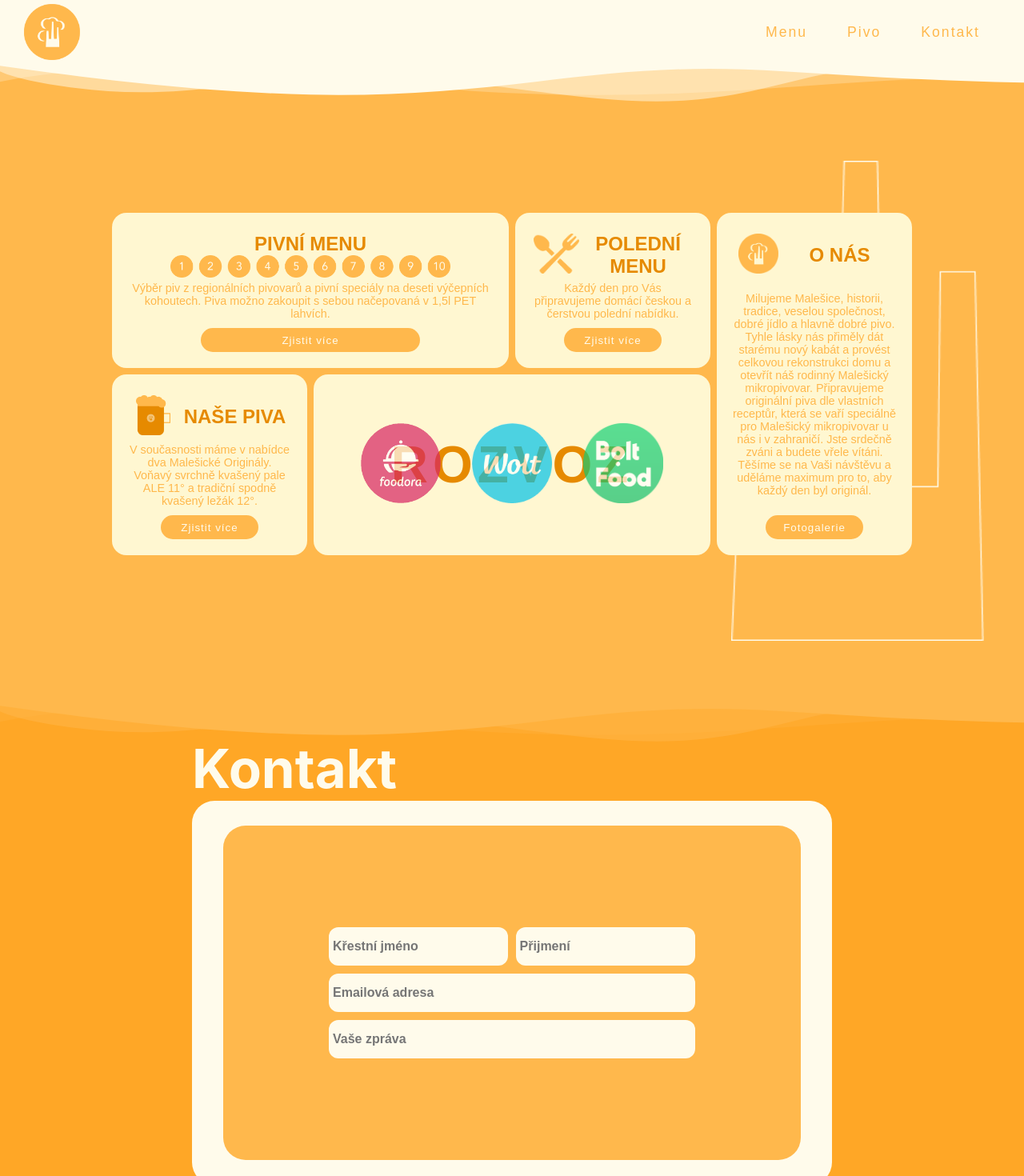
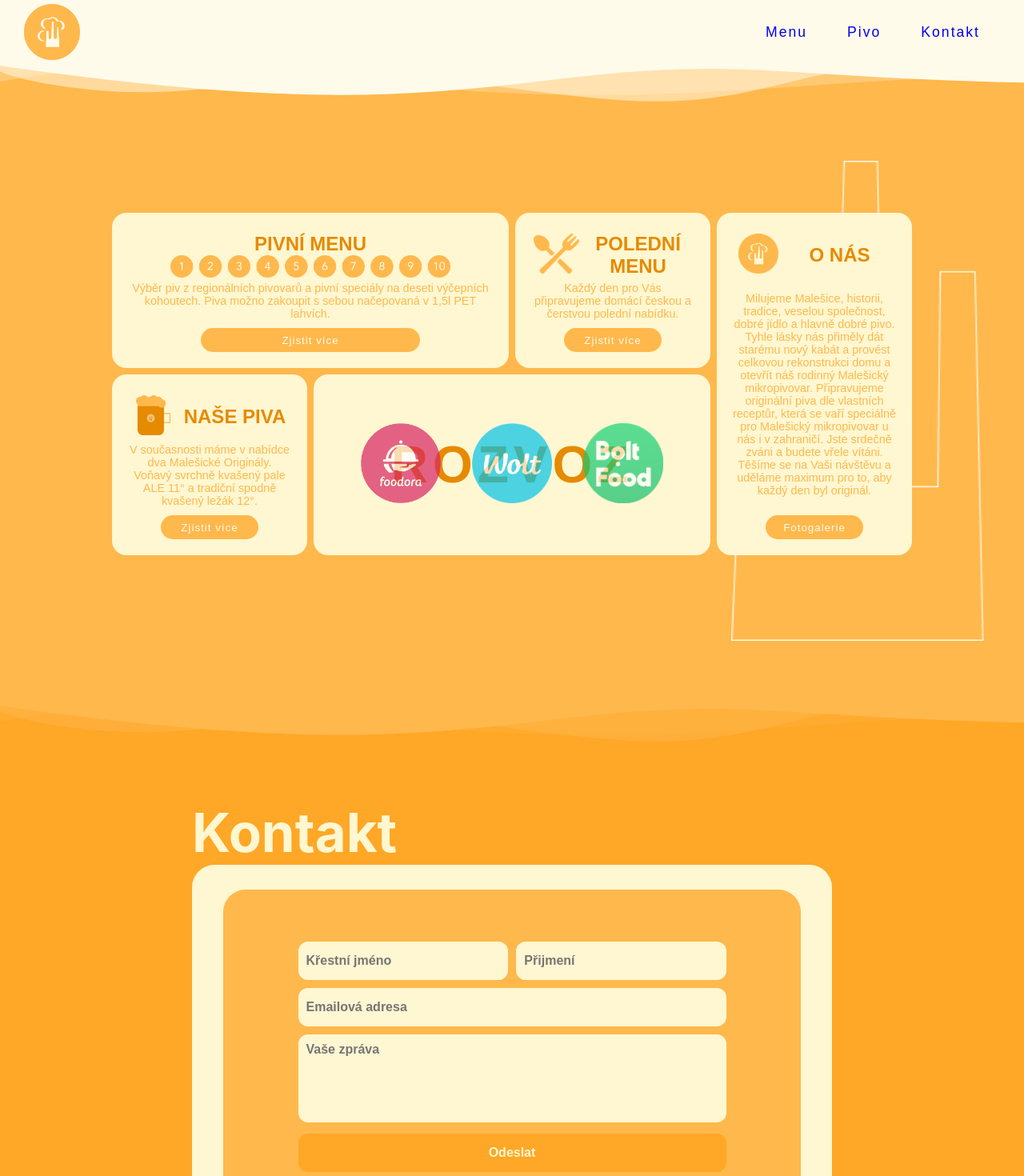
Before and after one commit to krystofkroupa/cortex-react, a React (Create React App) app: page / in a window 1280 px wide. Shown: the top 1470 px of the page at 80% size. Built offline with nearby package versions, Linux system fonts and the light colour scheme.

Commit message:
Data from contacts Form send to console, Header color invert code cleanup

```diff
--- a/src/components/Menu.js
+++ b/src/components/Menu.js
@@ -13,7 +13,8 @@ export default function Menu({isOpen, changeMenuOpen}) {
                         </Link>
                     </li>
                     <li>
-                        <Link to={'/pivni-menu'} onClick={changeMenuOpen("link")} className="underline burgerApivo burgerApivo-visible">
+                        <Link to={'/pivni-menu'} onClick={changeMenuOpen("link")}
+                              className="underline burgerApivo burgerApivo-visible">
                             Pivo
                         </Link>
                     </li>
--- a/src/pages/ContactsPage.js
+++ b/src/pages/ContactsPage.js
@@ -1,6 +1,39 @@
 import WavesDark from "../components/MainPageWavesDark";
+import {useState} from "react";
 
 export default function ContactsPage() {
+
+    const [dataInForm, setDataInForm] = useState({
+        firstName: '',
+        lastName: '',
+        email: '',
+        message: ''
+    })
+
+    function printObjectsFromDataForm() {
+        Object.entries(dataInForm).map(([key, value]) => {
+            console.log(`${key}: ${value}`)
+        })
+    }
+
+    const handleFormDataChange = (name, value) => {
+        setDataInForm({
+            ...dataInForm,
+            [name]: value
+        })
+    }
+
+    const handleFormSubmit = (event) => {
+        event.preventDefault()
+        printObjectsFromDataForm()
+        setDataInForm({
+            firstName: '',
+            lastName: '',
+            email: '',
+            message: ''
+        })
+    }
+
     return (
         <div className="main2" id="contacts-page">
             <div className="contactContainer">
@@ -9,16 +42,19 @@ export default function ContactsPage() {
                 </div>
                 <div className="contactForm">
                     <div className="formContainer">
-                        <form action="">
+                        <form onSubmit={handleFormSubmit}>
                             <div className="nameContainer">
-                                <input type="text" name="firstname" placeholder="Křestní jméno"/>
-                                <input type="text" name="lastname" placeholder="Přijmení"/>
+                                <input value={dataInForm.firstName} onChange={(e) => handleFormDataChange('firstName', e.target.value)} type="text" name="firstname" placeholder="Křestní jméno"/>
+                                <input value={dataInForm.lastName} onChange={(e) => handleFormDataChange('lastName', e.target.value)} type="text" name="lastname" placeholder="Přijmení"/>
                             </div>
                             <div className="emailContainer">
-                                <input type="text" name="email" placeholder="Emailová adresa"/>
+                                <input value={dataInForm.email} onChange={(e) => handleFormDataChange('email', e.target.value)} type="text" name="email" placeholder="Emailová adresa"/>
                             </div>
                             <div className="textContainer">
-                                <input type="text" name="text" placeholder="Vaše zpráva"/>
+                                <textarea value={dataInForm.message} onChange={(e) => handleFormDataChange('message', e.target.value)} placeholder="Vaše zpráva" name="message" rows="5" cols="50"/>
+                            </div>
+                            <div className="sendButtonContainer">
+                                <button type="submit">Odeslat</button>
                             </div>
                         </form>
                     </div>
--- a/src/sass/burger.sass
+++ b/src/sass/burger.sass
@@ -51,14 +51,16 @@ $primary-font: "Avenir Next", sans-serif
     transform-origin: bottom right
     transition: transform 0.3s cubic-bezier(0.77, 0.2, 0.05, 1.0)
 
-.burger div
-  position: relative
-  z-index: 15
-  width: 25px
-  height: 3px
-  margin: 5px
-  border-radius: 8px
-  transition: all 0.3s cubic-bezier(0.77, 0.2, 0.05, 1.0)
+.burger
+  div
+    position: relative
+    z-index: 15
+    width: 25px
+    height: 3px
+    margin: 5px
+    border-radius: 8px
+    background-color: $nav-light-color
+    transition: all 0.3s cubic-bezier(0.77, 0.2, 0.05, 1.0)
 
   .burgerWrapper
     display: block
@@ -71,16 +73,6 @@ $primary-font: "Avenir Next", sans-serif
 
 .nav-active
   transform: translateX(0%)
-
-.nav-unscrolled
-  .burger
-    div
-      background: $primary-color
-
-.nav-scrolled
-  .burger
-    div
-      background-color: $light-color
 
 .burgerMenu
   ul
--- a/src/sass/contacts.sass
+++ b/src/sass/contacts.sass
@@ -1,5 +1,3 @@
-$height: calc(100vh - 80px)
-
 .main2
   position: relative
   background-color: $secondary-color
@@ -14,29 +12,32 @@ $height: calc(100vh - 80px)
   width: 100vw
   min-height: 100vh
 
+  @media screen and (max-height: 870px)
+    padding-top: 160px
+
 .contactText
   width: 50rem
-  color: $light-color
+  color: #FFF7D1
   font-size: 4.2em
   font-weight: bold
 
   @media screen and (max-width: 924px)
     font-size: 3em
-    width: 40rem
+    width: 600px
 
 .contactForm
   padding: 20px
   border-radius: 28px
   min-width: 50rem
   min-height: 30rem
-  background-color: $light-color
+  background-color: #FFF7D1
   display: flex
   justify-content: center
   align-items: center
 
   @media screen and (max-width: 924px)
     flex-direction: column
-    min-width: 40rem
+    min-width: 600px
 
 .formContainer
   min-height: 95%
@@ -48,15 +49,23 @@ $height: calc(100vh - 80px)
   align-items: center
   flex-direction: column
   form
-    input
+    input, textarea
+      color: black
       margin: 5px 0px 5px 0px
       border: none
       font-size: 1em
-      font-weight: bold
+      font-weight: 600
       font-family: $primary-font
       border-radius: 12px
-      padding: 5px
-      background: $light-color
+      padding: 10px
+      background: #FFF7D1
+      outline: none
+      transition: all 0.3s cubic-bezier(0.12, 0.3, 0.14, 0.67)
+
+    input:focus, textarea:focus
+      color: #FFF7D1
+      background-color: $input-focus
+      outline: $secondary-color 5px solid
 
 .nameContainer
   display: flex
@@ -74,6 +83,22 @@ $height: calc(100vh - 80px)
     height: 3em
 
 .textContainer
-  input
+  textarea
+    resize: none
+
+.sendButtonContainer
+  button
+    border-radius: 12px
     width: 100%
-    min-height: 3em
+    margin: 5px 0 5px 0
+    height: 3em
+    cursor: pointer
+    background-color: $secondary-color
+    border: none
+    color: #FFF7D1
+    font-weight: bold
+    font-size: 1em
+    transition: all 0.3s cubic-bezier(0.12, 0.3, 0.14, 0.67)
+
+  button:hover
+    background-color: $input-focus
--- a/src/sass/main.sass
+++ b/src/sass/main.sass
@@ -1,13 +1,17 @@
 \:root
   --primary-color: #FFB84C
   --light-color: #FFF7D1
+  --nav-light-color: #FFFBEB
   --secondary-color: #FFA726
+  --input-focus: #e68a00
   --primary-font: "Avenir Next", sans-serif
 
 $primary-color: var(--primary-color)
 $light-color: var(--light-color)
+$nav-light-color: var(--nav-light-color)
 $secondary-color: var(--secondary-color)
 $primary-font: var(--primary-font)
+$input-focus: var(--input-focus)
 
 *
   box-sizing: border-box
--- a/src/sass/nav.sass
+++ b/src/sass/nav.sass
@@ -7,6 +7,36 @@
   box-sizing: border-box
   scroll-behavior: smooth
 
+.burgerWrapper
+  .burgerMenu
+    ul
+      li
+        color: $nav-light-color
+
+.colorInverted
+  .burger
+    div
+      background-color: $primary-color
+
+  .burgerWrapper
+      color: $primary-color
+
+  .logo
+    .logoBeige
+      opacity: 0
+
+  .burgerWrapper
+    .burgerMenu
+      background-color: $nav-light-color
+
+.burgerMenu
+  background-color: $primary-color
+
+.navbar
+  background-color: $primary-color
+
+.colorInverted
+    background-color: $nav-light-color
 
 .navLinks
   ul
@@ -24,104 +54,15 @@
     ul
       display: none
 
-.logo
-  a
-    cursor: pointer
-
-.nav-pivo
-  position: relative
-
-.nav-menu
-  position: relative
 
 .margin
   margin-left: 20px
 
-.fold-out-pivo
-  border-radius: 5px 5px 12px 12px
-  border: rgb(255, 251, 235, 0.5) 1px solid
-  visibility: visible
-  opacity: 1
-  padding: 4px
-  position: absolute
-  left: -35.845px
-  width: 110.8px
-  background-color: $primary-color
-  transition: all 0.3s cubic-bezier(0.77, 0.2, 0.05, 1.0)
-  transform: translateY(0%)
-
-.fold-out-menu
-  border: rgb(255, 251, 235, 0.5) 1px solid
-  visibility: visible
-  opacity: 1
-  border-radius: 5px 5px 12px 12px
-  padding: 4px
-  position: absolute
-  left: -44.96px
-  width: 140.17px
-  background-color: $primary-color
-  transition: all 0.3s cubic-bezier(0.77, 0.2, 0.05, 1.0)
-  transform: translateY(0%)
-
-.nav-scrolled .fold-out-menu, .nav-scrolled .fold-out-pivo
-  background-color: $light-color
-  border: rgb(255, 184, 76, 0.5) 1px solid
-
-.nav-scrolled .fold-out-menu ul li a, .nav-scrolled .fold-out-pivo ul li a
-  color: $primary-color
-
-.fold-out-menu-hidden, .fold-out-pivo-hidden
-  visibility: hidden
-  opacity: 0
-  transform: translateY(100%)
-
-.fold-out-menu-hidden ul li a, .fold-out-pivo-hidden ul li a
-  opacity: 0
-  transform: translateY(100%)
-
-.foldPivo-hidden, .foldMenu-hidden
-  visibility: hidden
-  opacity: 0
-  transform: translateX(100%)
-
-.foldPivo-visible, .foldMenu-visible
-  visibility: visible
-  opacity: 1
-  transform: translateX(0%)
-
-.burgerAMenu-hidden, .burgerApivo-hidden
-  transform: translateX(-100%)
-  visibility: hidden
-  opacity: 0
-
-.burgerAmenu-visible, .burgerApivo-visible
-  opacity: 1
-  visibility: visible
-  transition: all 0.3s cubic-bezier(0.77, 0.2, 0.05, 1.0)
-  transform: translateX(0%)
-
 .burgerA
   position: relative
 
-.fold-out-menu ul, .fold-out-pivo ul
-  display: flex
-  justify-content: center
-  align-items: center
-  flex-direction: column
-  font-size: 0.7rem
-
-.fold-out-menu ul, .fold-out-pivo ul
-  display: flex
-  justify-content: center
-  align-items: center
-  flex-direction: column
-  font-size: 0.7rem
-
 a
   cursor: pointer
-
-.fold-out-menu ul li a, .fold-out-pivo ul li a, .foldmenu-container ul li a, .foldpivo-container ul li a
-  color: $light-color
 
 body
   background: $light-color
@@ -159,24 +100,8 @@ nav
     display: flex
     list-style: none
 
-.nav-unscrolled, .nav-unscrolled
-  background-color: $light-color
-
-
-.nav-scrolled, .nav-scrolled .burgerMenu
+/*.nav-scrolled, .nav-scrolled .burgerMenu
   background-color: $primary-color
-
-
-.nav-unscrolled
-  li
-    a
-      color: $primary-color
-
-
-.nav-scrolled
-  li
-    a
-      color: $light-color
 
 
 .navLinks
```
Also changed, not shown: src/components/Header.js (+12 -7 lines).
